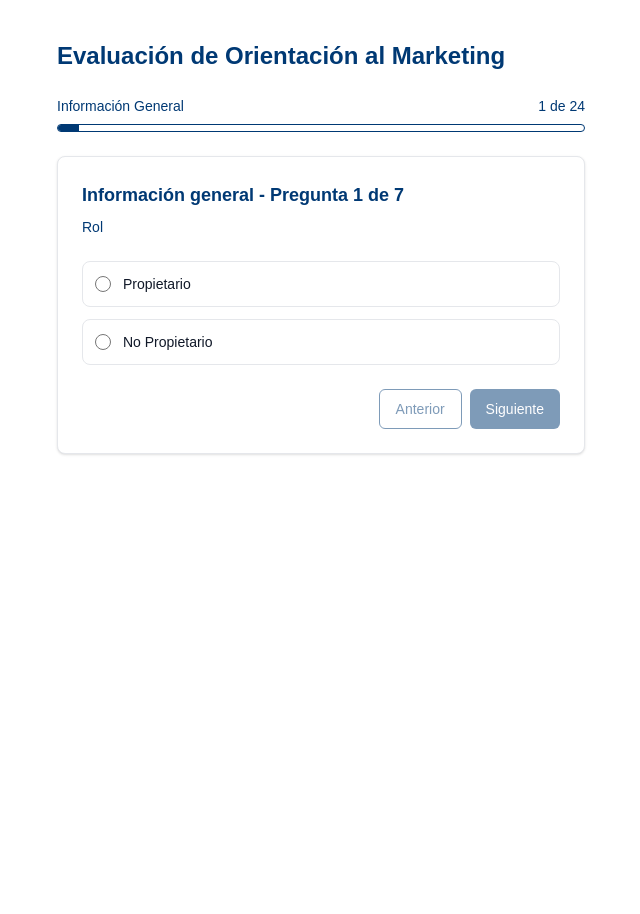
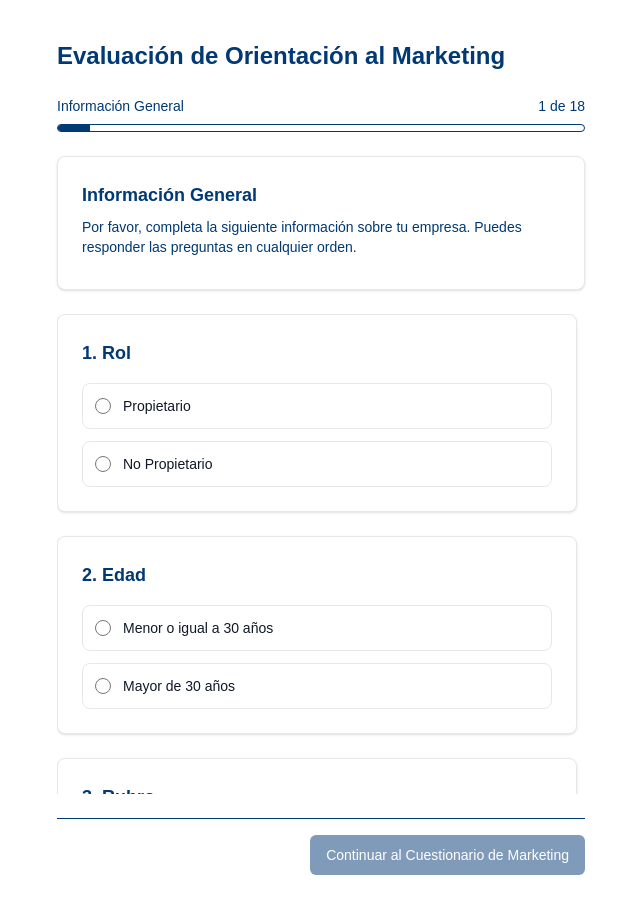
Before and after one commit to tomastoniut/marketing-simulator, a Next.js app: page /simulador in a window 1280 px wide. Shown: the whole page, without its empty margins (319-959 px from the left). Before the commit the page ends 800 px from the top, so only its background shows below. Built offline with nearby package versions, Linux system fonts and the light colour scheme; no server answers.

Commit message:
feat: preguntas demograficas se hacen todas juntas, no una por una

```diff
--- /dev/null
+++ b/src/features/assessment/components/AllDemographicQuestions.tsx
@@ -0,0 +1,84 @@
+import React from 'react';
+import { DemographicQuestion } from '@/domain/types';
+import { Button, Card, CardDescription, CardTitle } from '@/components/ui';
+
+interface Props {
+  questions: DemographicQuestion[];
+  answers: Array<{ question: number; option: number }>;
+  onSelect: (questionId: number, optionId: number) => void;
+  onNext: () => void;
+  canNext: boolean;
+}
+
+export function AllDemographicQuestions({
+  questions,
+  answers,
+  onSelect,
+  onNext,
+  canNext
+}: Props) {
+  const getSelectedOption = (questionId: number) => {
+    return answers.find(a => a.question === questionId)?.option;
+  };
+
+  return (
+    <div className="space-y-6">
+      <Card>
+        <CardTitle>Información General</CardTitle>
+        <CardDescription>
+          Por favor, completa la siguiente información sobre tu empresa.
+          Puedes responder las preguntas en cualquier orden.
+        </CardDescription>
+      </Card>
+
+      <div className="space-y-6 max-h-[60vh] overflow-y-auto pr-2">
+        {questions.map((question, index) => {
+          const selectedOption = getSelectedOption(question.question);
+
+          return (
+            <Card key={question.question} className="p-6">
+              <h3 className="text-lg font-semibold mb-4">
+                {index + 1}. {question.text}
+              </h3>
+
+              <div className="space-y-3">
+                {question.options.map(option => {
+                  const isSelected = selectedOption === option.option;
+                  return (
+                    <label
+                      key={option.option}
+                      className="flex items-center gap-3 cursor-pointer p-3 rounded-lg border border-gray-200 hover:bg-gray-50 transition-colors"
+                    >
+                      <input
+                        type="radio"
+                        name={`question-${question.question}`}
+                        value={option.option}
+                        checked={isSelected}
+                        onChange={() => onSelect(question.question, option.option)}
+                        className="w-4 h-4 text-[var(--brand-blue)] bg-gray-100 border-gray-300 focus:ring-[var(--brand-blue)] focus:ring-2"
+                      />
+                      <span className="text-sm font-medium text-gray-900">
+                        {option.text}
+                      </span>
+                    </label>
+                  );
+                })}
+              </div>
+            </Card>
+          );
+        })}
+      </div>
+
+      <div className="flex justify-end pt-4 border-t">
+        <Button
+          variant="secondary"
+          disabled={!canNext}
+          onClick={onNext}
+          className="w-full sm:w-auto"
+        >
+          Continuar al Cuestionario de Marketing
+        </Button>
+      </div>
+    </div>
+  );
+}
--- a/src/features/assessment/components/CompleteAssessmentFlow.tsx
+++ b/src/features/assessment/components/CompleteAssessmentFlow.tsx
@@ -1,6 +1,6 @@
 import React from 'react';
 import { useCompleteAssessment } from '../hooks/useCompleteAssessment';
-import { DemographicStep } from './DemographicStep';
+import { AllDemographicQuestions } from './AllDemographicQuestions';
 import { QuestionStep } from './QuestionStep';
 import { CompleteResults } from './CompleteResults';
 import { ProgressBar } from '@/components/ui';
@@ -24,11 +24,11 @@ export function CompleteAssessmentFlow() {
   } = useCompleteAssessment();
 
   // Calculate overall progress
-  const totalSteps = demographicQuestions.length + questions.length;
+  const totalSteps = 1 + questions.length; // 1 step for all demographic questions + individual assessment questions
   const currentStep = phase === 'demographic'
-    ? currentIndex + 1
+    ? 1
     : phase === 'assessment'
-    ? demographicQuestions.length + currentIndex + 1
+    ? 1 + currentIndex + 1
     : totalSteps;
   const progressPercent = phase === 'results' ? 100 : (currentStep / totalSteps) * 100;
 
@@ -52,16 +52,12 @@ export function CompleteAssessmentFlow() {
 
       {/* Current Step Content */}
       {phase === 'demographic' && (
-        <DemographicStep
-          question={demographicQuestions[currentIndex]}
-          index={currentIndex}
-          total={demographicQuestions.length}
-          selectedOption={demographicAnswers.find(a => a.question === demographicQuestions[currentIndex].question)?.option}
-          onSelect={(optionId) => setDemographicAnswer(demographicQuestions[currentIndex].question, optionId)}
+        <AllDemographicQuestions
+          questions={demographicQuestions}
+          answers={demographicAnswers}
+          onSelect={setDemographicAnswer}
           onNext={next}
-          onPrev={prev}
           canNext={canNext}
-          canPrev={canPrev}
         />
       )}
 
--- a/src/features/assessment/hooks/useCompleteAssessment.ts
+++ b/src/features/assessment/hooks/useCompleteAssessment.ts
@@ -63,13 +63,9 @@ export function useCompleteAssessment(): UseCompleteAssessmentReturn {
 
   const next = useCallback(() => {
     if (phase === 'demographic') {
-      if (currentIndex < demographicQuestions.length - 1) {
-        setCurrentIndex(i => i + 1);
-      } else {
-        // Move to assessment phase
-        setPhase('assessment');
-        setCurrentIndex(0);
-      }
+      // Move directly to assessment phase since all demographic questions are shown at once
+      setPhase('assessment');
+      setCurrentIndex(0);
     } else if (phase === 'assessment') {
       if (currentIndex < questions.length - 1) {
         setCurrentIndex(i => i + 1);
@@ -94,20 +90,23 @@ export function useCompleteAssessment(): UseCompleteAssessmentReturn {
 
   const prev = useCallback(() => {
     if (phase === 'assessment' && currentIndex === 0) {
-      // Go back to last demographic question
+      // Go back to demographic phase
       setPhase('demographic');
-      setCurrentIndex(demographicQuestions.length - 1);
-    } else if (phase === 'demographic' || phase === 'assessment') {
+      setCurrentIndex(0);
+    } else if (phase === 'assessment') {
       setCurrentIndex(i => Math.max(0, i - 1));
     }
+    // No prev functionality for demographic phase since all questions are shown at once
   }, [phase, currentIndex]);
 
   const canNext = useMemo(() => {
     if (phase === 'results') return false;
 
     if (phase === 'demographic') {
-      const currentQuestion = demographicQuestions[currentIndex];
-      return demographicAnswers.some(a => a.question === currentQuestion.question);
+      // Check if all demographic questions are answered
+      return demographicQuestions.every(q =>
+        demographicAnswers.some(a => a.question === q.question)
+      );
     }
 
     if (phase === 'assessment') {
@@ -120,10 +119,10 @@ export function useCompleteAssessment(): UseCompleteAssessmentReturn {
 
   const canPrev = useMemo(() => {
     if (phase === 'results') return false;
-    if (phase === 'demographic') return currentIndex > 0;
+    if (phase === 'demographic') return false; // No prev in demographic since all questions are shown
     if (phase === 'assessment') return true; // Can always go back from assessment
     return false;
-  }, [phase, currentIndex]);
+  }, [phase]);
 
   const reset = useCallback(() => {
     setPhase('demographic');
```
